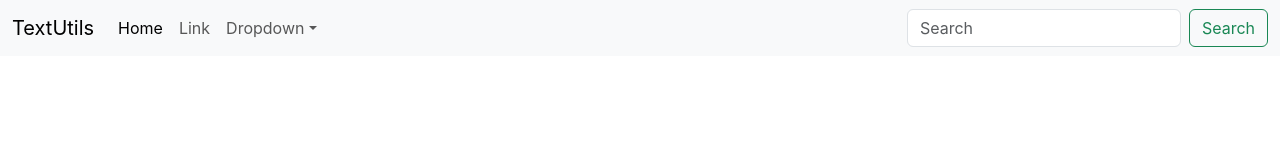
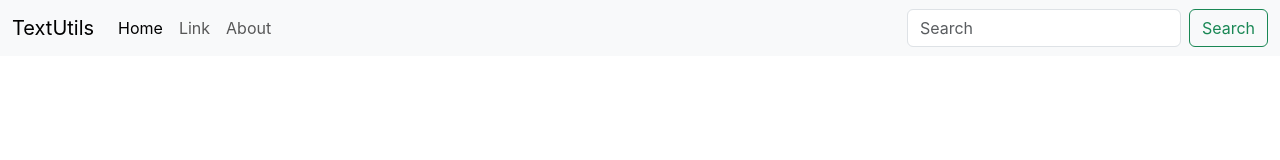
Before and after one commit to HmUmaxKhan/TextUtils, a React (Create React App) app: page / in a window 1280 px wide. Shown: the top 160 px of the page. Built offline with nearby package versions, Linux system fonts and the light colour scheme.

Commit message:
Adding props to Navbar component

```diff
--- a/src/App.js
+++ b/src/App.js
@@ -6,7 +6,7 @@ function App() {
   return (
 
     <div className="App">
-       <Navbar />
+       <Navbar title = "TextUtils" about = "About"/>
     </div>
 
   );
--- a/src/Components/Navbar.js
+++ b/src/Components/Navbar.js
@@ -1,12 +1,12 @@
 import React from 'react'
-
+import PropTypes from 'prop-types'
 function Navbar(props) {
     return(
      <div>
 
      <nav className="navbar navbar-expand-lg bg-body-tertiary">
   <div className="container-fluid">
-    <a className="navbar-brand" href="/">TextUtils</a>
+    <a className="navbar-brand" href="/">{props.title}</a>
     <button className="navbar-toggler" type="button" data-bs-toggle="collapse" data-bs-target="#navbarSupportedContent" aria-controls="navbarSupportedContent" aria-expanded="false" aria-label="Toggle navigation">
       <span className="navbar-toggler-icon"></span>
     </button>
@@ -19,15 +19,9 @@ function Navbar(props) {
           <a className="nav-link" href="/">Link</a>
         </li>
         <li className="nav-item dropdown">
-          <a className="nav-link dropdown-toggle" href="/" role="button" data-bs-toggle="dropdown" aria-expanded="false">
-            Dropdown
+          <a className="nav-link " href="/">
+            {props.about}
           </a>
-          <ul className="dropdown-menu">
-            <li><a className="dropdown-item" href="/">Action</a></li>
-            <li><a className="dropdown-item" href="/">Another action</a></li>
-            <li><hr className="dropdown-divider" /></li>
-            <li><a className="dropdown-item" href="/">Something else here</a></li>
-          </ul>
         </li>
 
       </ul>
@@ -43,4 +37,15 @@ function Navbar(props) {
     );
 }
 
+Navbar.propTypes = {
+    title: PropTypes.string.isRequired,
+    about: PropTypes.string
+  };
+
+
+Navbar.defaultProps = {
+    title : "Set the title",
+    about : "About"
+};
+
 export default Navbar;
```
